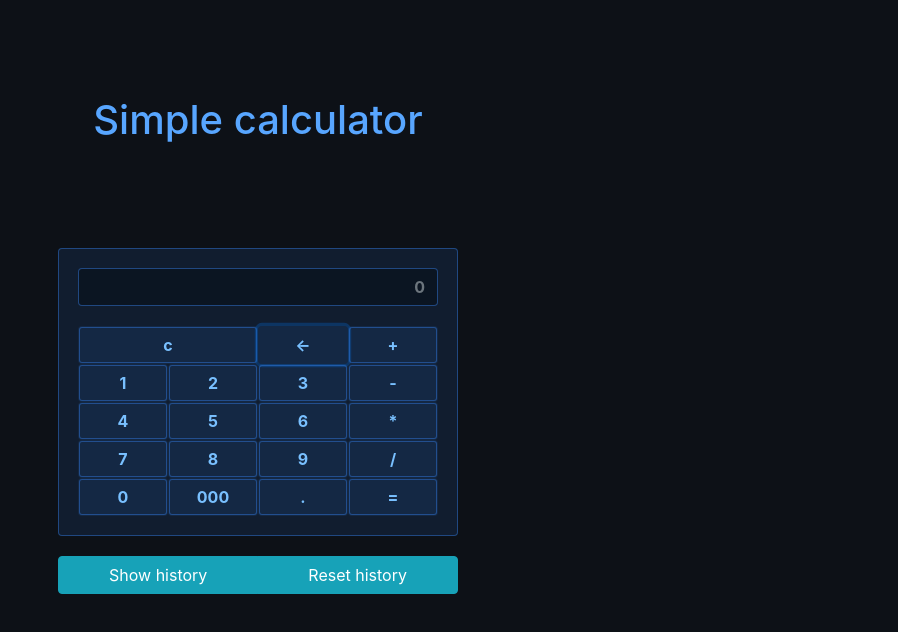
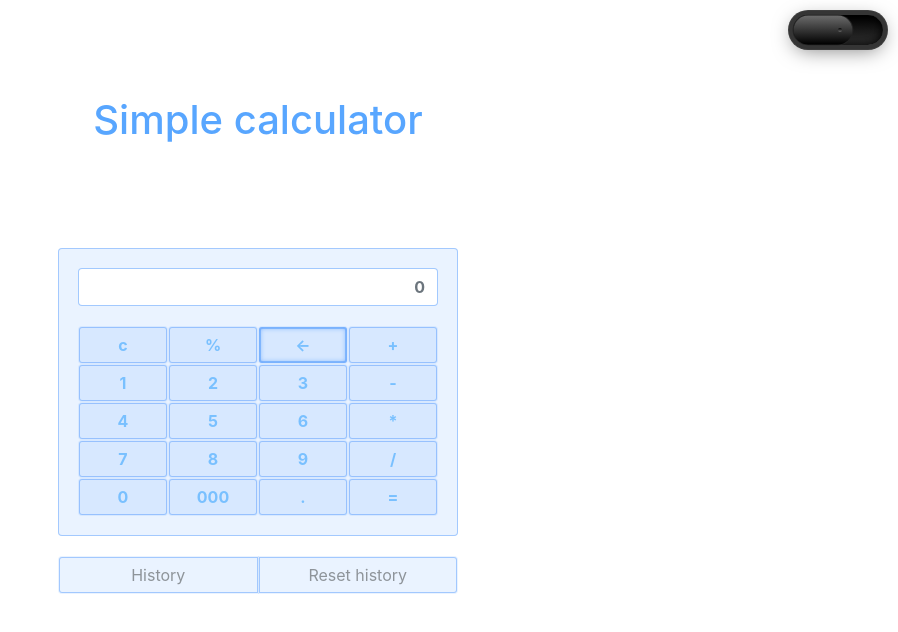
Before and after one commit to worldWarmWorm/simple-calculator, a plain HTML site: page index.html in a window 1280 px wide. Both pictures are taken after a click on the button "<-". Shown: the whole page, without its empty margins (382-1280 px from the left). Drawn offline with nearby package versions, Linux system fonts and the light colour scheme.

Commit message:
app is extended

```diff
--- a/index.html
+++ b/index.html
@@ -10,7 +10,10 @@
     <link rel="stylesheet" href="style.css">
 </head>
 
-<body>
+<body class="light">
+    <div class="tumbler">
+        <input id="tumbler" type="checkbox">
+    </div>
     <section class="py-5 text-center container">
         <div class="row py-lg-5">
             <div class="col-lg-6 col-md-8 mx-auto">
@@ -21,7 +24,8 @@
     <section class="container">
         <div id="calculator" class="row">
             <input type="text" id="result" class="form-control result col-12" readonly placeholder="0" value="">
-            <button class="btn btn-default col-6" data-value="c">c</button>
+            <button class="btn btn-default col-3" data-value="c">c</button>
+            <button class="btn btn-default col-3" data-value="%">%</button>
             <button class="btn btn-default col-3" data-value="<-"><-</button>
             <button class="btn btn-default col-3" data-value="+">+</button>
             <button class="btn btn-default col-3" data-value="1">1</button>
@@ -42,13 +46,13 @@
             <button class="btn btn-default col-3" data-value="=">=</button>
         </div>
     </section>
-    <section class="conteiner">
+    <section class="conteiner consoles">
         <div class="btn-group" role="group">
-            <button type="button" class="btn btn-info" id="show">Show history</button>
-            <button type="button" class="btn btn-info" id="reset">Reset history</button>
+            <button type="button" class="btn history-btn" id="history-btn">History</button>
+            <button type="button" class="btn reset-btn" id="reset-btn">Reset history</button>
         </div>
         <div id="historyWrap"  class="history-wrap hidden">
-            <code id="tmp">History is empty.</code>
+            <code class="history-default-label">History is empty.</code>
             <pre><code id="history"></code></pre>
         </div>
     </section>
--- a/script.js
+++ b/script.js
@@ -1,38 +1,38 @@
+document.addEventListener('DOMContentLoaded', () => {
     let keys = document.querySelectorAll('.btn-default'),
         res = document.getElementById('result'),
         history = document.getElementById('history'),
-    tmp = document.getElementById('tmp'),
+        historyDefaultLabel = document.querySelector('.history-default-label'),
         simbols = ['<-', '=', '+', '-', '*', 'c', '/', '0', '1', '2', '3', '4', '5', '6', '7', '8', '9', '000'],
-    showHistoryBtn = document.getElementById('show'),
-    resetHistoryBtn = document.getElementById('reset');
+        toggleHistoryBtn = document.getElementById('history-btn'),
+        resetHistoryBtn = document.getElementById('reset-btn'),
+        tumbler = document.getElementById('tumbler');
 
     keys.forEach((el) => {
         el.addEventListener('click', () => {
-        // calculate
             let val = el.getAttribute('data-value');
-        if (val >= 0 && val <= 9 || val == '+' || val == '-' || val == '*' || val == '/' || val == '.') {
-            res.value += val;
-        }
+            if (val >= 0 && val <= 9 || val == '+' || val == '-' || val == '*' || val == '/' || val == '.') res.value += val;
 
-        if (val === 'c') {
-            res.value = '';
-        }
+            if (val === 'c') res.value = '';
 
-        if (val === '<-') {
-            res.value = res.value.slice(0, -1);
-        }
+            if (val === '<-') res.value = res.value.slice(0, -1);
+
+            if (val === '%') res.value = res.value / 100;
 
             if (val === '=' && res.value) {
                 res.value = eval(res.value);
+                if (!isFinite(res.value)) {
+                    window.confirm('Error:\n Deviding on 0 dosn\'t make since');
+                    res.value = '';
+                }
             }
 
-        // // history
-        tmp.style.display = 'none';
+            historyDefaultLabel.style.display = 'none';
 
             function press(simbols) {
                 simbols.forEach((simbol) => {
                     if (val === simbol) {
-                    history.innerHTML += `pressed "${val}"\n`;
+                        history.innerHTML += `Pressed "${val}"\n`;
                     }
                 });
             }
@@ -41,21 +41,28 @@ keys.forEach((el) => {
         });
     });
 
-showHistoryBtn.addEventListener('click', (e) => {
+    toggleHistoryBtn.addEventListener('click', (e) => {
         let wrap = document.getElementById('historyWrap');
         wrap.classList.contains('hidden') ?
             wrap.classList.remove('hidden') :
             wrap.classList.add('hidden');
-
-    e.target.innerHTML == 'Show history' ?
-        e.target.innerHTML = 'Hide history' :
-        e.target.innerHTML = 'Show history';
     });
 
     resetHistoryBtn.addEventListener('click', (e) => {
         let answer = window.confirm('Are you sure you want to delete history?');
         if (answer) {
-        tmp.style.display = 'initial';
+            historyDefaultLabel.style.display = 'initial';
             history.innerHTML = '';
         }
-})
+    });
+
+    tumbler.addEventListener('click', () => {
+        if (document.body.classList.contains('dark')) {
+            document.body.classList.remove('dark');
+            document.body.classList.add('light');
+        } else {
+            document.body.classList.remove('light')
+            document.body.classList.add('dark')
+        }
+    });
+});
--- a/style.css
+++ b/style.css
@@ -5,7 +5,15 @@
 }
 
 body {
+    transition: .3s all;
+}
+
+body.dark {
     background-color: #0d1117;
+}
+
+body.light {
+    background-color: #fff;
 }
 
 h1 {
@@ -36,12 +44,21 @@ h1 {
 }
 
 .btn-default:hover {
-    /*background-color: rgba(128, 189, 255, 1);*/
+    box-shadow: inset 0 0 0 2px rgba(56, 139, 253, .4);
     color: #79c0ff;
 }
 
 .btn-default:focus {
-    /*box-shadow: inset 0 0 0 1px #24bfd4, inset 0 0 0 3px #fff;*/
+    box-shadow:
+        inset 0 0 0 2px rgba(56, 139, 253, .4),
+        inset 0 0 4px 2px rgba(56, 139, 253, .4) !important;
+}
+
+.btn-default:active {
+    transform: scale(.95);
+    box-shadow:
+        inset 0 0 0 2px rgba(56, 139, 253, .4),
+        inset 0 0 4px 2px rgba(56, 139, 253, .4) !important;
 }
 
 .history-wrap {
@@ -68,7 +85,8 @@ h1 {
 }
 
 .history-wrap code {
-    color: #c9d1d9;
+    color: #e83e8c;
+    font-size: 12px;
 }
 
 pre {
@@ -79,8 +97,105 @@ button {
     transition: .3s all !important;
 }
 
+.light .form-control[readonly] {
+    background-color: #fff;
+}
+
 .form-control[readonly] {
     background-color: rgba(1, 4, 9, .3);
     color: #c9d1d9;
     border: 1px solid rgba(56, 139, 253, .4);
 }
+
+.form-control:focus {
+    box-shadow: none;
+}
+
+.btn:focus {
+    box-shadow: none;
+}
+
+.history-btn,
+.reset-btn {
+    color: #8e949a;
+    background-color: rgba(56, 139, 253, .1);
+    box-shadow: inset 0 0 0 1px rgba(56, 139, 253, .4);
+    width: 50%;
+}
+
+.history-btn:hover,
+.reset-btn:hover,
+.history-btn:active,
+.reset-btn:active,
+.history-btn:focus,
+.reset-btn:focus {
+    color: #fff;
+    background-color: rgba(56, 139, 253, .8);
+    box-shadow: inset 0 0 0 1px rgba(56, 139, 253, .4);
+}
+
+.tumbler {
+    position: absolute;
+    top: 15px;
+    right: 15px;
+}
+
+.tumbler input[type="checkbox"] {
+    position: relative;
+    width: 90px;
+    height: 30px;
+    -webkit-appearance: none;
+    background: linear-gradient(0deg, #333, #000);
+    outline: none;
+    border-radius: 20px;
+    box-shadow:
+            0 0 0 4px #353535,
+            0 0 0 5px #3e3e3e,
+            inset 0 0 10px rgba(0,0,0,1),
+            0 5px 20px rgba(0,0,0,.5),
+            inset 0 0 15px rgba(0,0,0,.2);
+    cursor: pointer;
+}
+.tumbler input[type="checkbox"]::before {
+    content: '';
+    position: absolute;
+    top: 0;
+    left: 0;
+    width: 60px;
+    height: 30px;
+    background: linear-gradient(0deg, #000, #6b6b6b);
+    border-radius: 20px;
+    box-shadow: 0 0 0 1px #232323;
+    transform: scale(.98, .96);
+    transition: .5s all;
+}
+.tumbler input:checked[type="checkbox"]::before {
+    left: 30px;
+}
+.tumbler input[type="checkbox"]::after {
+    content: '';
+    position: absolute;
+    top: calc(50% - 2px);
+    left: 45px;
+    width: 4px;
+    height: 4px;
+    background: linear-gradient(0deg, #6b6b6b, #000);
+    border-radius: 50%;
+    transition: .5s all;
+}
+.tumbler input:checked[type="checkbox"]::after {
+    background: #63cdff;
+    box-shadow: 0 0 5px #13b3ff, 0 0 15px #13b3ff;
+    left: 75px;
+}
+.tumbler input:checked[type="checkbox"] {
+    background: linear-gradient(0deg, #6bd1ff, #20b7ff);
+    box-shadow:
+            0 0 2px #6bd1ff,
+            0 0 0 4px #353535,
+            0 0 0 5px #3e3e3e,
+            inset 0 0 10px rgba(0,0,0,1),
+            0 5px 20px rgba(0,0,0,.5),
+            inset 0 0 15px rgba(0,0,0,.2);
+    transition: .5s all;
+}
```
Lines whose indentation alone changed are shown as unchanged.
